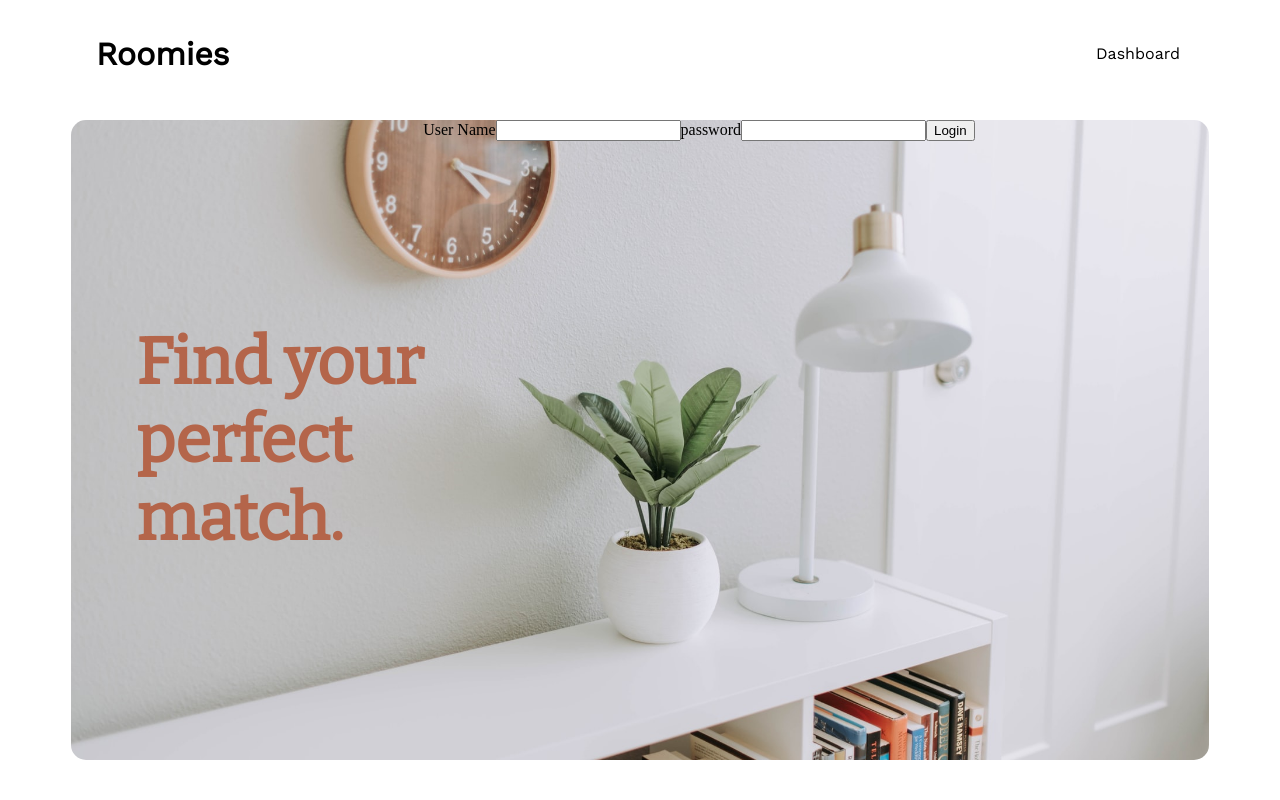
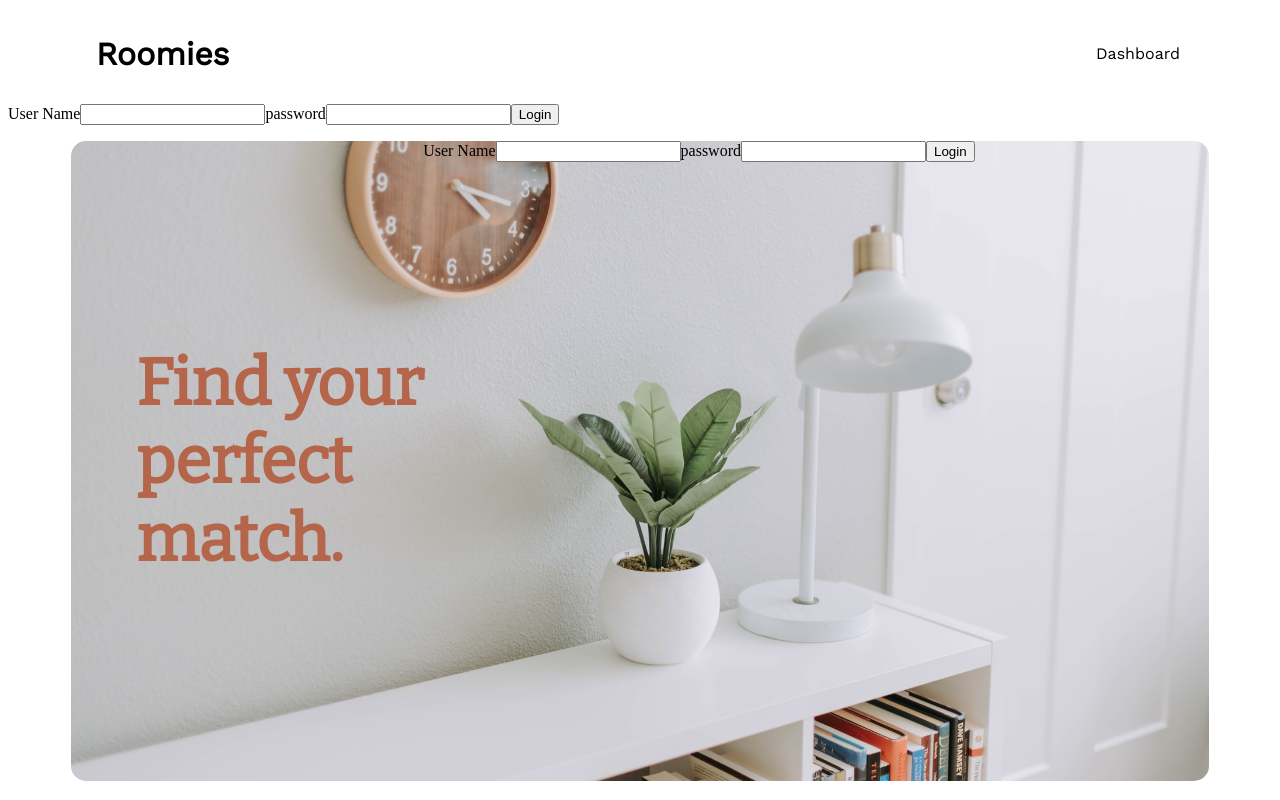
Before and after one commit to Turing-Roomies/roomies-fe, a React (Create React App) app: page / in a window 1280 px wide. Built offline with nearby package versions, Linux system fonts and the light colour scheme; no server answers.

Commit message:
Conditionally render Login component inside App.js

```diff
--- a/src/components/App/App.js
+++ b/src/components/App/App.js
@@ -2,8 +2,12 @@ import React, { useState, useEffect } from 'react'
 import { Switch, Route } from 'react-router-dom'
 import Navbar from '../Navbar/Navbar'
 import Home from '../Home/Home'
+
+import dummyData from '../../utilities/dummyData'
+
 import './App.scss'
 import Dashboard from '../Dashboard/Dashboard'
+import Login from "../Login/Login"
 import UsersContext from '../../Context/UsersContext'
 import ErrorContext from '../../Context/ErrorContext'//Probably don't need an error context because App can conditionally render error if it's state exists
 import RequestRoomieContext from '../../Context/RequestRoomieContext'
@@ -14,7 +18,7 @@ export default function App() {
 
   const [users, setUsers] = useState([])
   const [error, setError] = useState('')
-  const [currentUser, setCurrentUser] = useState({})
+  const [currentUser, setCurrentUser] = useState(null)
 
 
   useEffect(() => {
@@ -26,7 +30,10 @@ export default function App() {
         setError(err);
       }
     };
-    fetchUsers();
+    // fetchUsers();
+    // Commented out to use dummy data
+
+    setUsers(dummyData.data)
   }, []);
 
 
@@ -47,7 +54,15 @@ export default function App() {
             <main>
               <Navbar />
               <Switch>
-                <Route exact path="/" component={Home} />
+                <Route exact path="/"
+                  render={ () =>
+                  <div>
+                    {!currentUser ? <Login setCurrentUser={setCurrentUser}/>
+                    : <h1>{`Welcome, ${currentUser.attributes.name}!`}</h1>}
+                    <Home />
+                  </div>
+                  }
+                 />
                 <Route exact path="/dashboard" component={Dashboard} />
               </Switch>
             </main>
```
